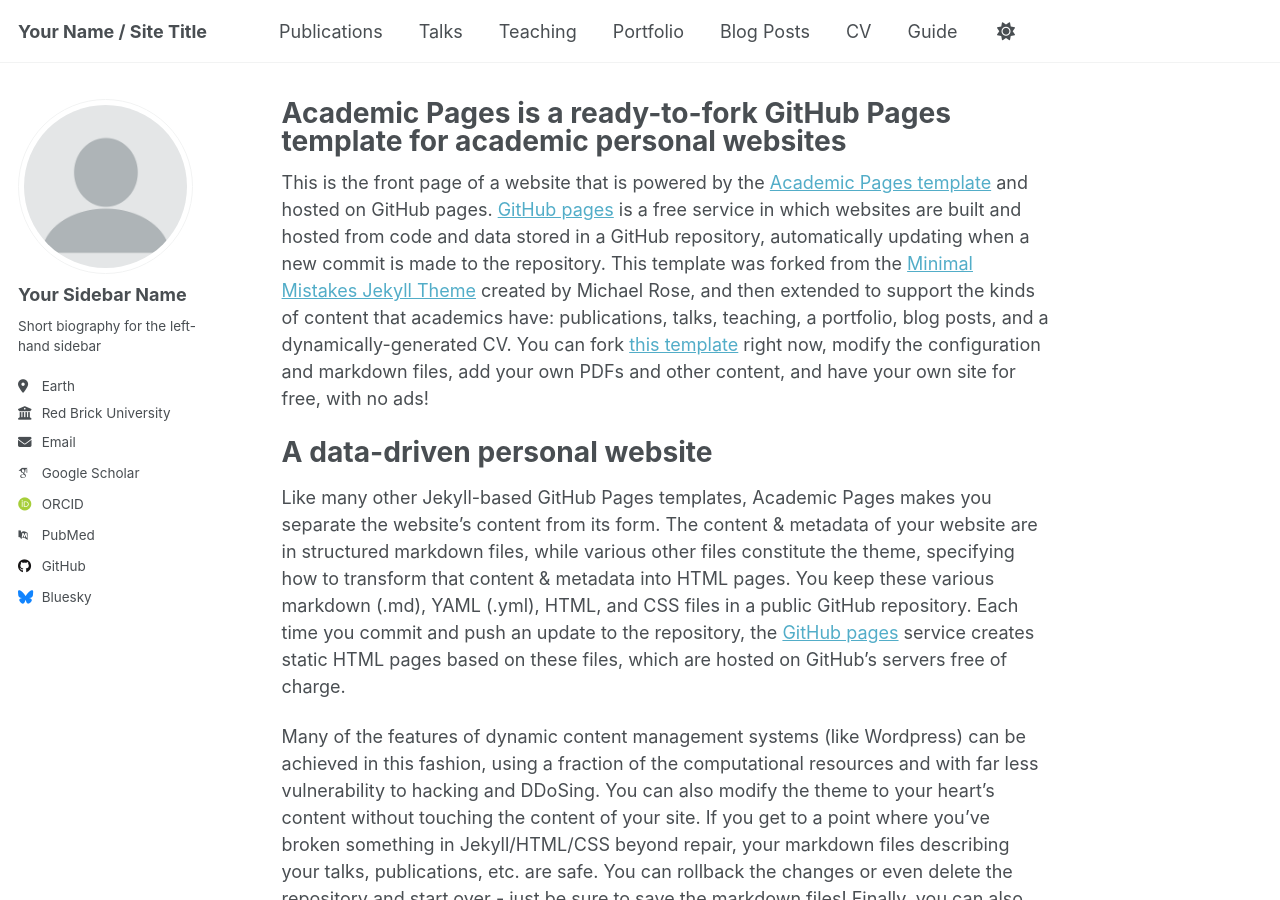
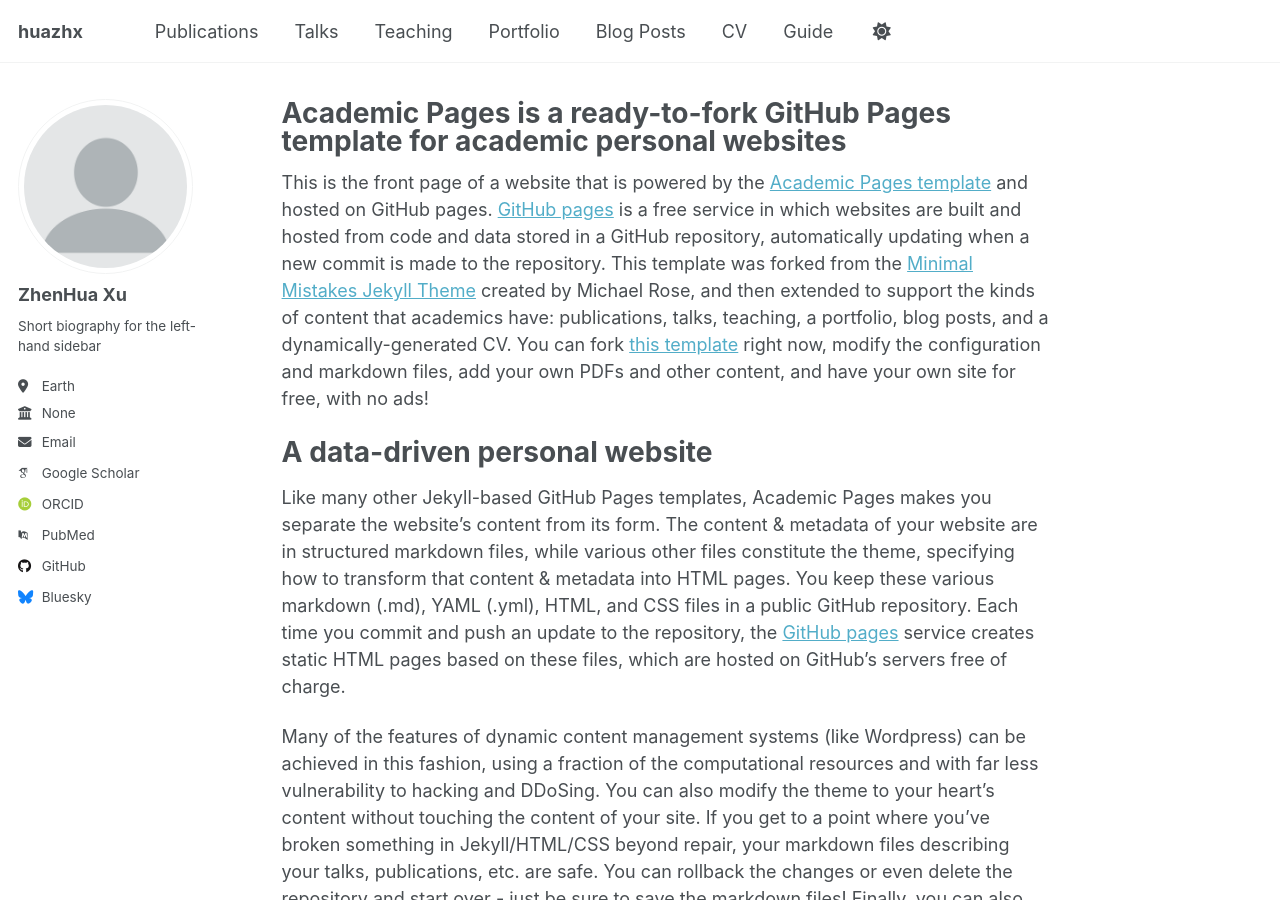
Before and after one commit to huazhx/huazhx.github.io, a Jekyll site: the page built from _pages/about.md, in a window 1280 px wide and 900 px high. Built offline with Jekyll 4.4.1, drawn with Linux system fonts in a browser that asks for light colours; some web fonts are replaced.

Commit message:
Update _config.yml

```diff
--- a/_config.yml
+++ b/_config.yml
@@ -9,11 +9,11 @@
 # Basic Site Settings
 locale                   : "en-US"
 site_theme               : "default"
-title                    : "Your Name / Site Title"
+title                    : "huazhx"
 title_separator          : "-"
 name                     : &name "Your Name"
 description              : &description "personal description"
-url                      : https://academicpages.github.io # the base hostname & protocol for your site e.g. "https://[your GitHub username].github.io"
+url                      : https://huazhx.github.io # the base hostname & protocol for your site e.g. "https://[your GitHub username].github.io"
 baseurl                  : "" # the subpath of your site, e.g. "/blog"
 repository               : "academicpages/academicpages.github.io"
 
@@ -23,13 +23,13 @@
 author:
   # Biographic information
   avatar           : "profile.png"
-  name             : "Your Sidebar Name"
+  name             : "ZhenHua Xu"
   pronouns         : # example: "she/her"
   bio              : "Short biography for the left-hand sidebar"
   location         : "Earth"
-  employer         : "Red Brick University"
+  employer         : "None"
   uri              : # URL
-  email            : "none@example.org"
+  email            : "sidhluna@gmail.com"
 
   # Academic websites
   arxiv            : # URL - Update with the correct link to your profile
```
